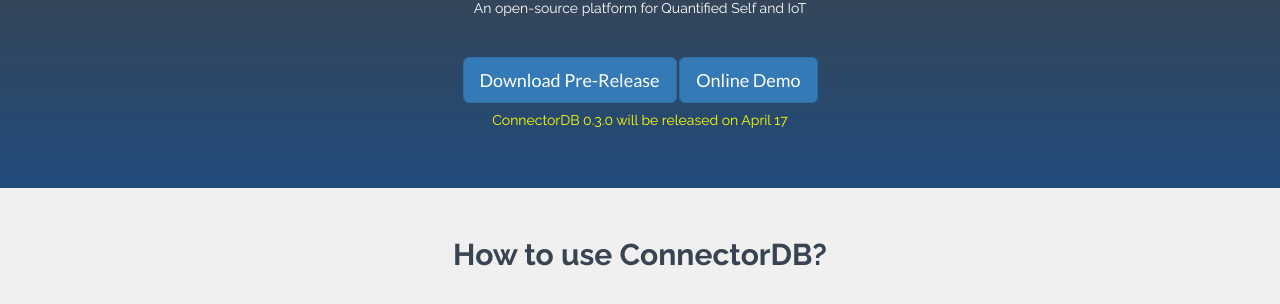
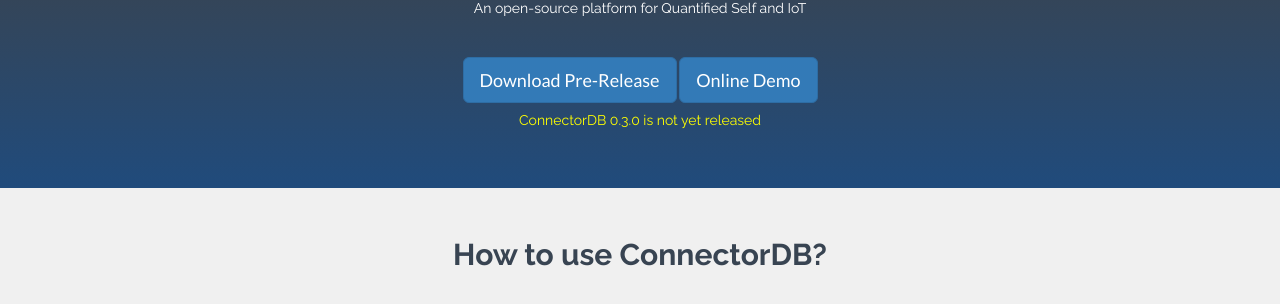
Before and after one commit to connectordb/connectordb.io, a Jekyll site: the page built from index.html, in a window 1280 px wide and 900 px high. Shown: the part 265-569 px from the top of the window. Built offline with Jekyll 4.4.1, drawn with Linux system fonts in a browser that asks for light colours; nearby versions of some CDN libraries.

Commit message:
forgot index

```diff
--- a/index.html
+++ b/index.html
@@ -27,7 +27,7 @@
                 <a href="/download/" class="btn btn-primary btn-lg">Download Pre-Release</a>
                 <!-- <a href="/download/" class="btn btn-primary btn-lg">Download v{{ site.version }}</a> -->
                 <a href="/demo" class="btn btn-primary btn-lg">Online Demo</a>
-                <h5 style="color: yellow">ConnectorDB 0.3.0 will be released on April 17</h5>
+                <h5 style="color: yellow">ConnectorDB 0.3.0 is not yet released</h5>
             </div>
         </div>
         <!-- /row -->
```
Also changed, not shown: _docs/setup/android.md (+1 -1 lines).
